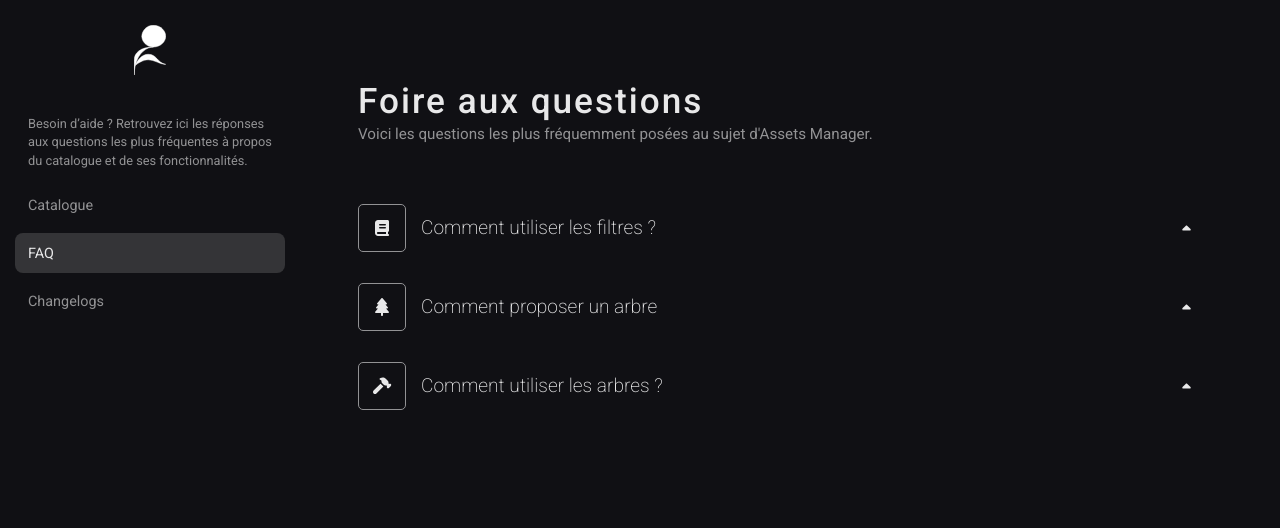
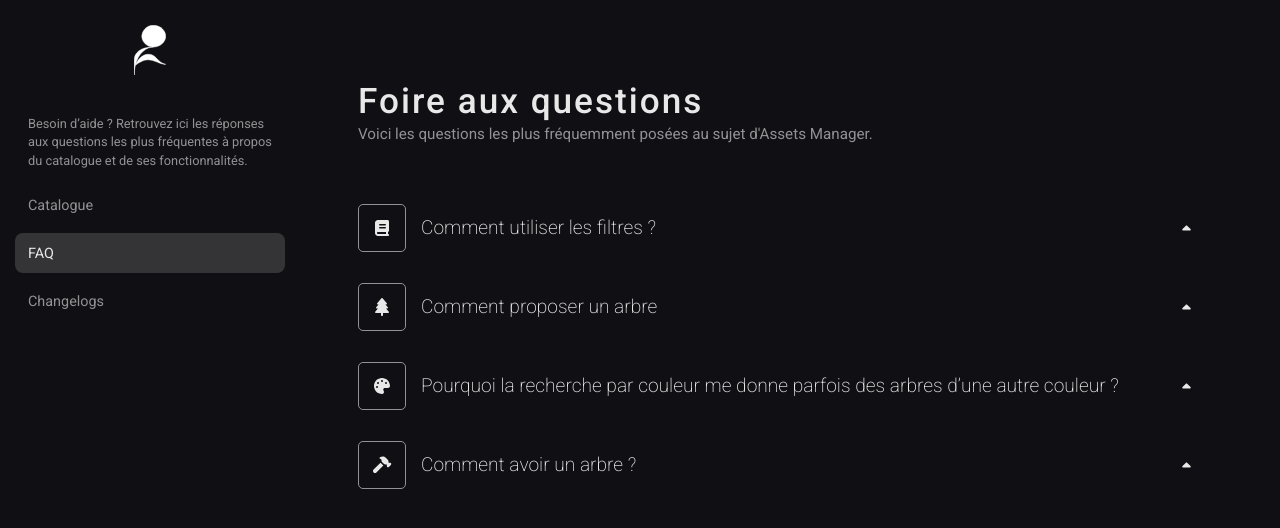
Before and after one commit to VoidSplit/assets-manager, a React (Vite) app: page /faq in a window 1280 px wide. Shown: the top 528 px of the page. Built offline with nearby package versions, Linux system fonts and the light colour scheme.

Commit message:
adding a changelog and a faq question

```diff
--- a/src/Faq.jsx
+++ b/src/Faq.jsx
@@ -3,6 +3,7 @@ import "./Faq.css";
 import { Sidebar } from './layouts/sidebar/Sidebar';
 import { faTree } from "@fortawesome/free-solid-svg-icons";
 import { faHammer } from "@fortawesome/free-solid-svg-icons";
+import { faPalette } from "@fortawesome/free-solid-svg-icons";
 import { faBook } from "@fortawesome/free-solid-svg-icons";
 import Simple_dropdown from './components/simple_dropdown/Simple_drodown';
 
@@ -57,8 +58,18 @@ export default function Faq() {
               </>}
             />
             <Simple_dropdown
+                icon={faPalette}
+                title={"Pourquoi la recherche par couleur me donne parfois des arbres d’une autre couleur ?"}
+                description={<>
+                  <p>La recherche par couleur prend en compte <span className="underline bold">toutes les parties</span> de l’arbre, pas seulement les feuilles . <br />Cela signifie que la <span className="bold">couleur du tronc</span> et la <span className="bold">couleur des feuilles</span> sont utilisées pour classer les arbres.</p>
+                  <p><span className="bold underline">Par exemple :</span></p>
+                  <p>Si un arbre a un <span className="bold">tronc orange</span> mais des <span className="bold">feuilles vertes</span>, il apparaîtra dans les résultats de la <span className="bold underline">catégorie orange</span>.<br />De même, un arbre avec des <span className="underline bold">feuilles rouges</span> et un <span className="underline bold">tronc blanc</span> pourra apparaître à la fois <span className="underline bold">dans rouge et blanc</span>.</p>
+                  <p>Cette approche permet d’identifier rapidement tous les arbres qui contiennent une teinte donnée — que ce soit dans le feuillage, l’écorce ou d’autres éléments décoratifs.</p>
+                </>}
+            />
+            <Simple_dropdown
                 icon={faHammer}
-                title={"Comment utiliser les arbres ?"}
+                title={"Comment avoir un arbre ?"}
                 description={<>
                   <p>Tous les arbres sont visibles à la fois sur le <span className="bold">site</span> (qui sert de catalogue) et directement <span className="bold">en jeu</span> dans la zone dédiée. Vous pouvez vous y promener librement pour explorer les différents arbres et trouver celui qui vous intéresse.</p>
                   <p>Lorsque vous souhaitez utiliser un arbre pour votre projet, il suffit de transmettre son <span className="bold">identifiant</span> (exemple : <span className="bold underline">#0045</span>) à un <span className="bold">administrateur</span>. Celui-ci se chargera ensuite de le <span className="bold">copier-coller</span> à l’endroit souhaité dans votre map.</p>
--- /dev/null
+++ b/src/changelogs/cl-23-10-2025.json
@@ -0,0 +1,8 @@
+{
+    "date": "23-10-2025",
+    "author": "VoidSplit1",
+    "version": "[Release 1.0.1] - 03-10-2025",
+    "changes": [
+        "Added a filtering system by types : normal, fantaisie, mort"
+    ]
+}
```
